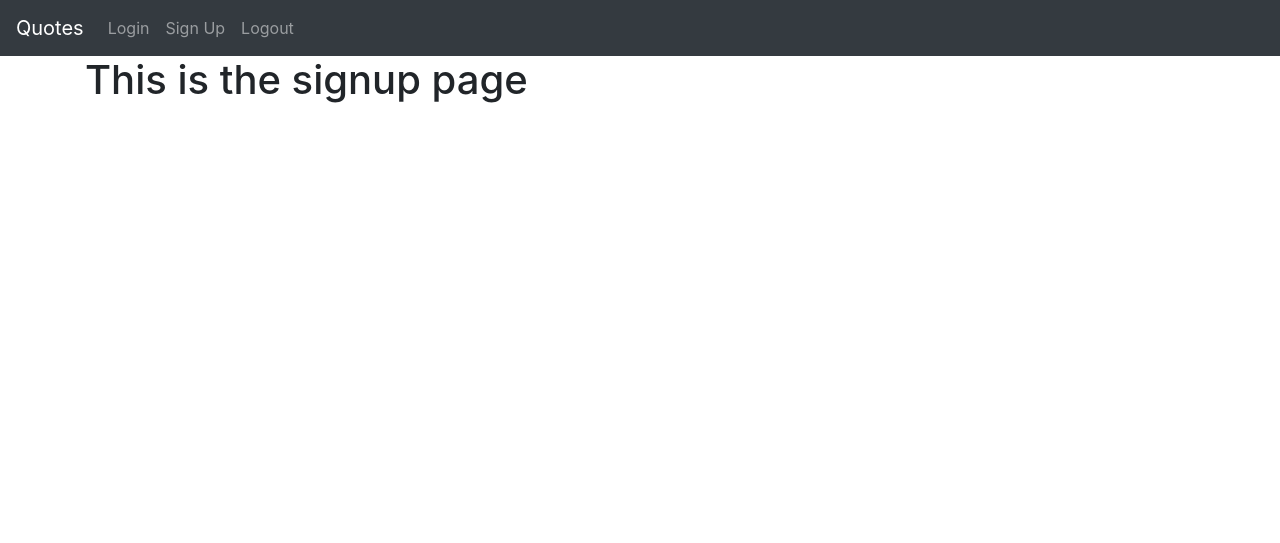
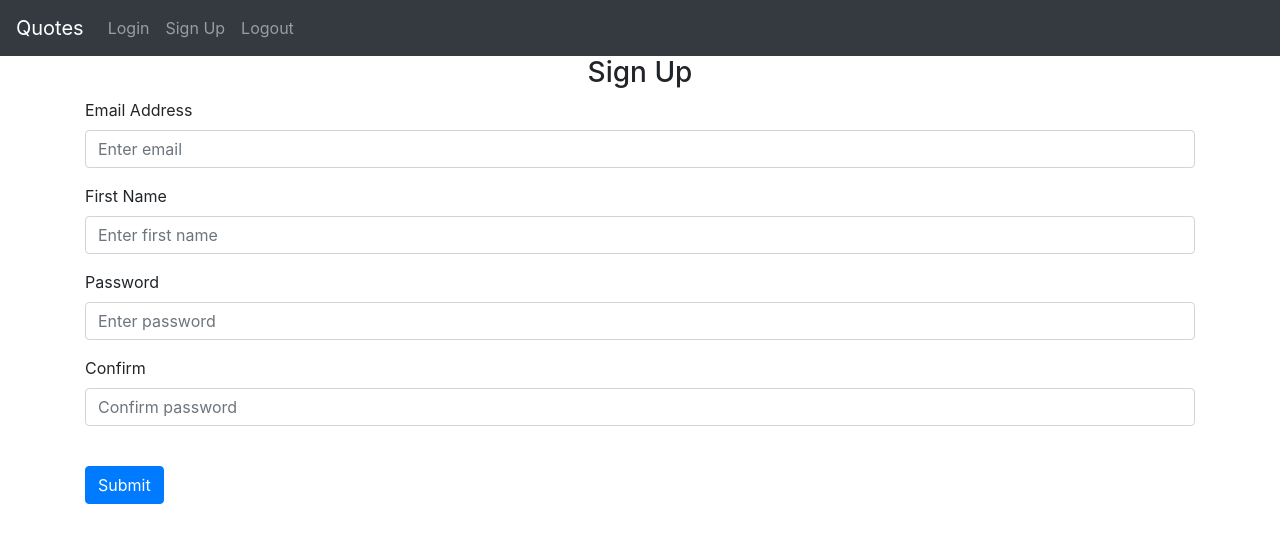
Before and after one commit to Astromonomical/Flask-Tutorial, a Flask app: page /sign-up in a window 1280 px wide. Shown: the top 543 px of the page. Run offline with Flask 2, Linux system fonts and the light colour scheme; some libraries are stand-ins or nearby versions.

Commit message:
Flash Messages

```diff
--- a/website/auth.py
+++ b/website/auth.py
@@ -1,15 +1,34 @@
-from flask import Blueprint, render_template
+from flask import Blueprint, render_template, request, flash
 
 auth = Blueprint('auth', __name__)
 
-@auth.route('/login')
+@auth.route('/login', methods=['GET', 'POST'])
 def login():
-    return render_template("login.html")
+    data = request.form
+    print(data)
+    return render_template("login.html", bool=False)
 
 @auth.route('/logout')
 def logout():
     return render_template("home.html")
 
-@auth.route('/sign-up')
+@auth.route('/sign-up', methods=['GET', 'POST'])
 def sign_up():
+    if request.method == 'POST':
+        email = request.form.get('email')
+        firstName = request.form.get('firstName')
+        password1 = request.form.get('password1')
+        password2 = request.form.get('password2')
+
+        if len(email) < 4:
+            flash('Email must be greater than 3 characters.', category='error')
+        elif len(firstName) < 2:
+            flash('First name must be greater than 1 characters.', category='error')
+        elif password1 != password2:
+            flash('Passwords do not match.', category='error')
+        elif len(password1) < 7:
+            flash('Password length must be greater than 6.', category='error')
+        else:
+            flash('Account created!', category='success')
+
     return render_template("signup.html")
--- a/website/templates/base.html
+++ b/website/templates/base.html
@@ -26,6 +26,28 @@
             </div>
         </nav>
 
+        {% with messages = get_flashed_messages(with_categories=true) %}
+        {% if messages %}
+            {% for category, message in messages %}
+            {% if category == 'error' %}
+            <div class="alert alert-danger alert-dismissible fade show" role="alert">
+                {{ message }}
+                <button type="button" class="close" data-bs-dismiss="alert" >
+                    <span aria-hidden="true">&times;</span>
+                </button>
+            </div>
+            {% else %}
+            <div class="alert alert-success alert-dismissible fade show" role="alert">
+                {{ message }}
+                <button type="button" class="close" data-bs-dismiss="alert">
+                    <span aria-hidden="true">&times;</span>
+                </button>
+            </div>
+            {% endif %}
+            {% endfor %}
+        {% endif %}
+        {% endwith %}
+
         <div class="container">
             {% block content %}
             {% endblock %}
--- a/website/templates/signup.html
+++ b/website/templates/signup.html
@@ -1,5 +1,25 @@
 {% extends "base.html" %} {% block title %}Sign Up{% endblock %}
 
 {% block content %}
-<h1>This is the signup page</h1>
+<form method="POST">
+    <h3 align="center">Sign Up</h3>
+    <div class="form-group">
+        <label for="email">Email Address</label>
+        <input type="email" class="form-control" id="email" name="email" placeholder="Enter email" />
+    </div>
+    <div class="form-group">
+        <label for="firstName">First Name</label>
+        <input type="text" class="form-control" id="firstName" name="firstName" placeholder="Enter first name" />
+    </div>
+    <div class="form-group">
+        <label for="password1">Password</label>
+        <input type="password" class="form-control" id="password1" name="password1" placeholder="Enter password" />
+    </div>
+    <div class="form-group">
+        <label for="password2">Confirm</label>
+        <input type="password" class="form-control" id="password2" name="password2" placeholder="Confirm password" />
+    </div>
+    <br />
+    <button type="submit" class="btn btn-primary">Submit</button>
+</form>
 {% endblock %}
```
Also changed, not shown: website/templates/login.html (+13 -1 lines).
